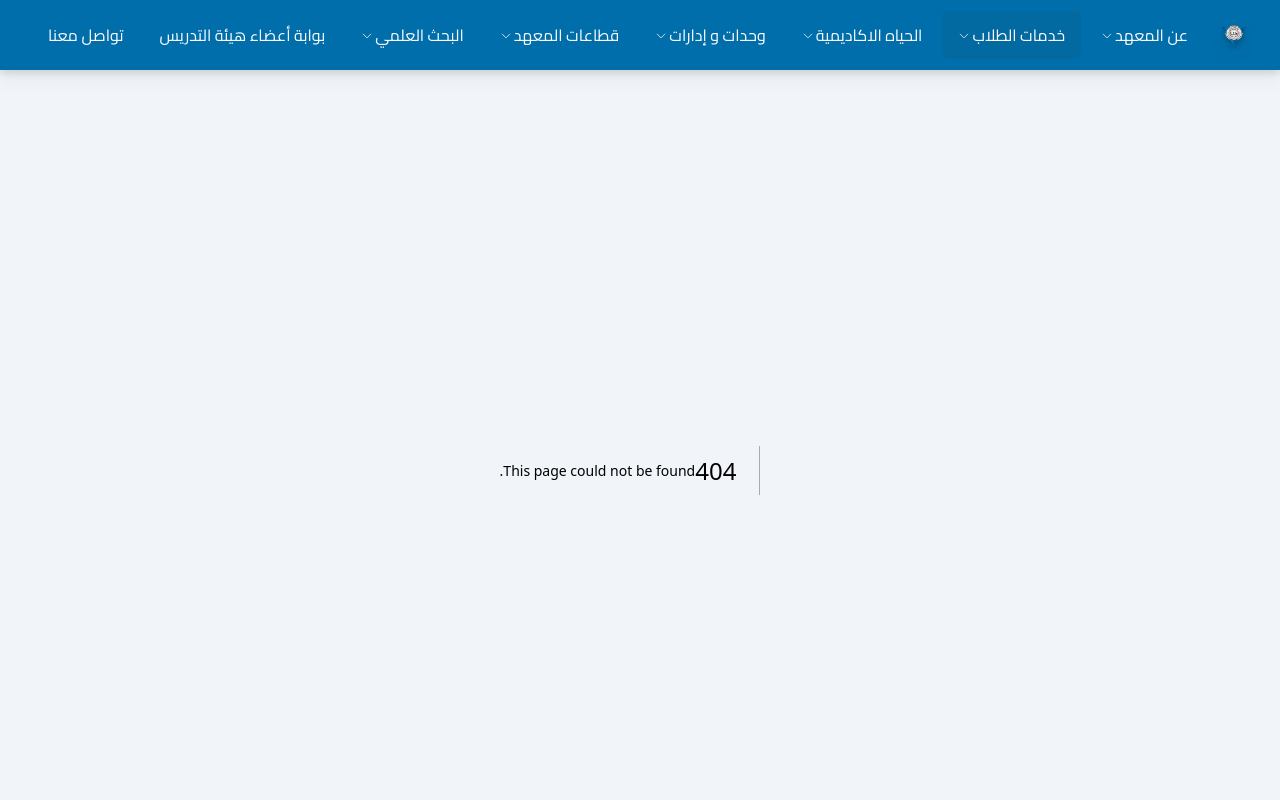
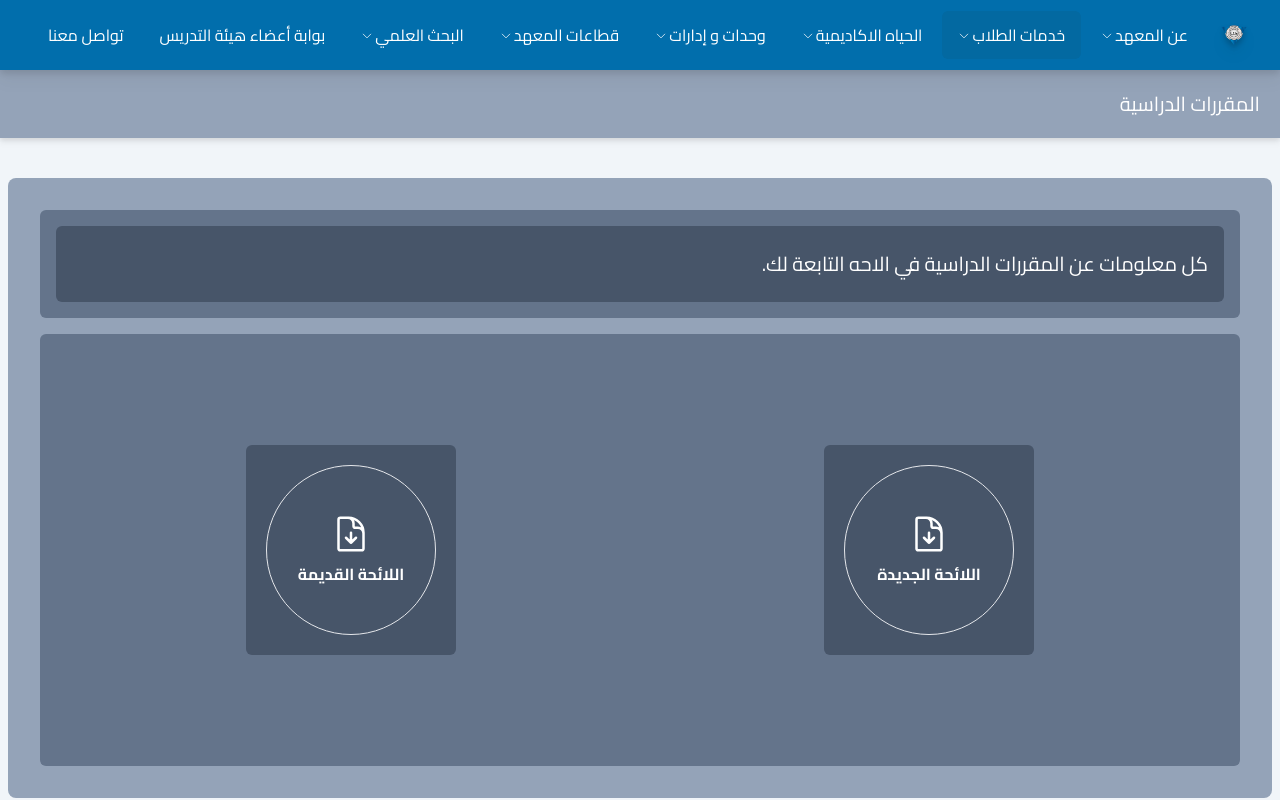
Before and after one commit to ahmedsalama288/graduation-project-with-backend, a Next.js app: page /student-services/courses in a window 1280 px wide. Before the commit this address had no page. Shown: the top 800 px of the page. Built offline with nearby package versions, Linux system fonts and the light colour scheme.

Commit message:
add students-courses page

```diff
--- /dev/null
+++ b/src/app/(main-navbar-links)/student-services/courses/page.tsx
@@ -0,0 +1,35 @@
+import DownloadPdf from "@/app/ui/shared-ui/download-pdf-component/download-pdf";
+import ContentContainer from "@/app/ui/shared-ui/pages-components/content-container";
+import ContentWrapper from "@/app/ui/shared-ui/pages-components/content-wrapper";
+import MainPageHeader from "@/app/ui/shared-ui/pages-components/main-page-header";
+import PageContentContainer from "@/app/ui/shared-ui/pages-components/page-content-container";
+
+export default function Page() {
+  return (
+    <section>
+      <MainPageHeader text="المقررات الدراسية" />
+      <PageContentContainer>
+        <ContentWrapper className=" mb-4">
+          <ContentContainer>
+            <p>كل معلومات عن المقررات الدراسية في الاحه التابعة لك.</p>
+          </ContentContainer>
+        </ContentWrapper>
+
+        <ContentWrapper>
+          <div className=" p-4 min-h-[400px] flex justify-center items-center">
+            <ul className=" flex flex-col gap-5 md:flex-row flex-wrap justify-around items-center w-full">
+              <DownloadPdf
+                pdfHref="/pdf/new-internal-regulation.pdf"
+                pdfName="اللائحة الجديدة"
+              />
+              <DownloadPdf
+                pdfHref="/pdf/internal-regulation.pdf"
+                pdfName="اللائحة القديمة"
+              />
+            </ul>
+          </div>
+        </ContentWrapper>
+      </PageContentContainer>
+    </section>
+  );
+}
```
